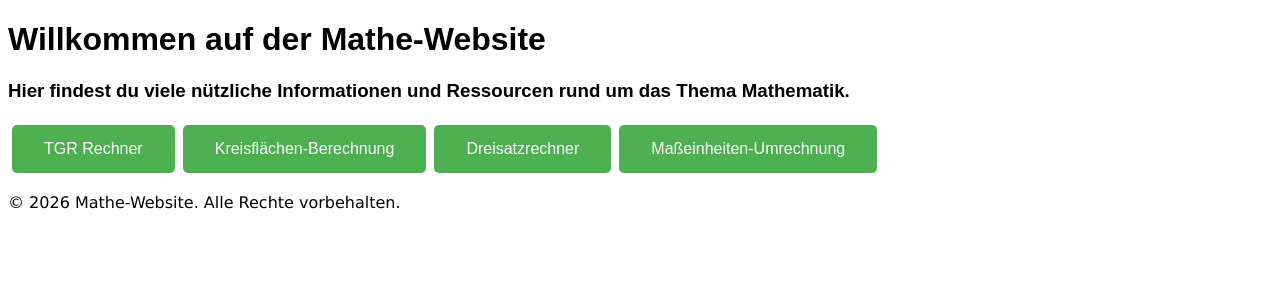
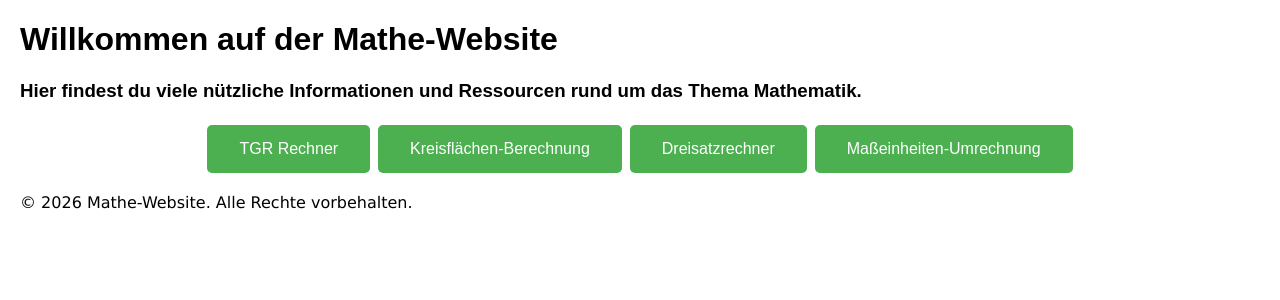
Before and after one commit to pieti30tv/mathe-website-react, a React (Vite) app: page / in a window 1280 px wide. Shown: the top 300 px of the page. Built offline with nearby package versions, Linux system fonts and the light colour scheme.

Commit message:
added Margin

```diff
--- a/src/index.css
+++ b/src/index.css
@@ -12,7 +12,8 @@ button, input, select, a {
 
 
 body {
-    font-family: Arial, Geneva, Tahoma, sans-serif
+    font-family: Arial, Geneva, Tahoma, sans-serif;
+    margin: 20px;
 }
 
 a {
@@ -21,7 +22,7 @@ a {
     cursor: pointer;
 }
 
-.Buttons_AW {
+.container.buttons {
     display: flex;
     justify-content: center;
     align-items: center;
@@ -29,7 +30,7 @@ a {
     flex-wrap: wrap;
 }
 
-.button {
+.link.button.mainPage {
     background-color: #4CAF50; /* Green */
     border: none;
     color: white;
@@ -42,10 +43,10 @@ a {
     cursor: pointer;
     border-radius: 5px;
 }
-.button:hover {
+.link.button.mainPage:hover {
     background-color: #45a049;
 }
-.button:active {
+.link.button.mainPage:active {
     background-color: #49634a;
     border-radius: 10px;
 }
```
